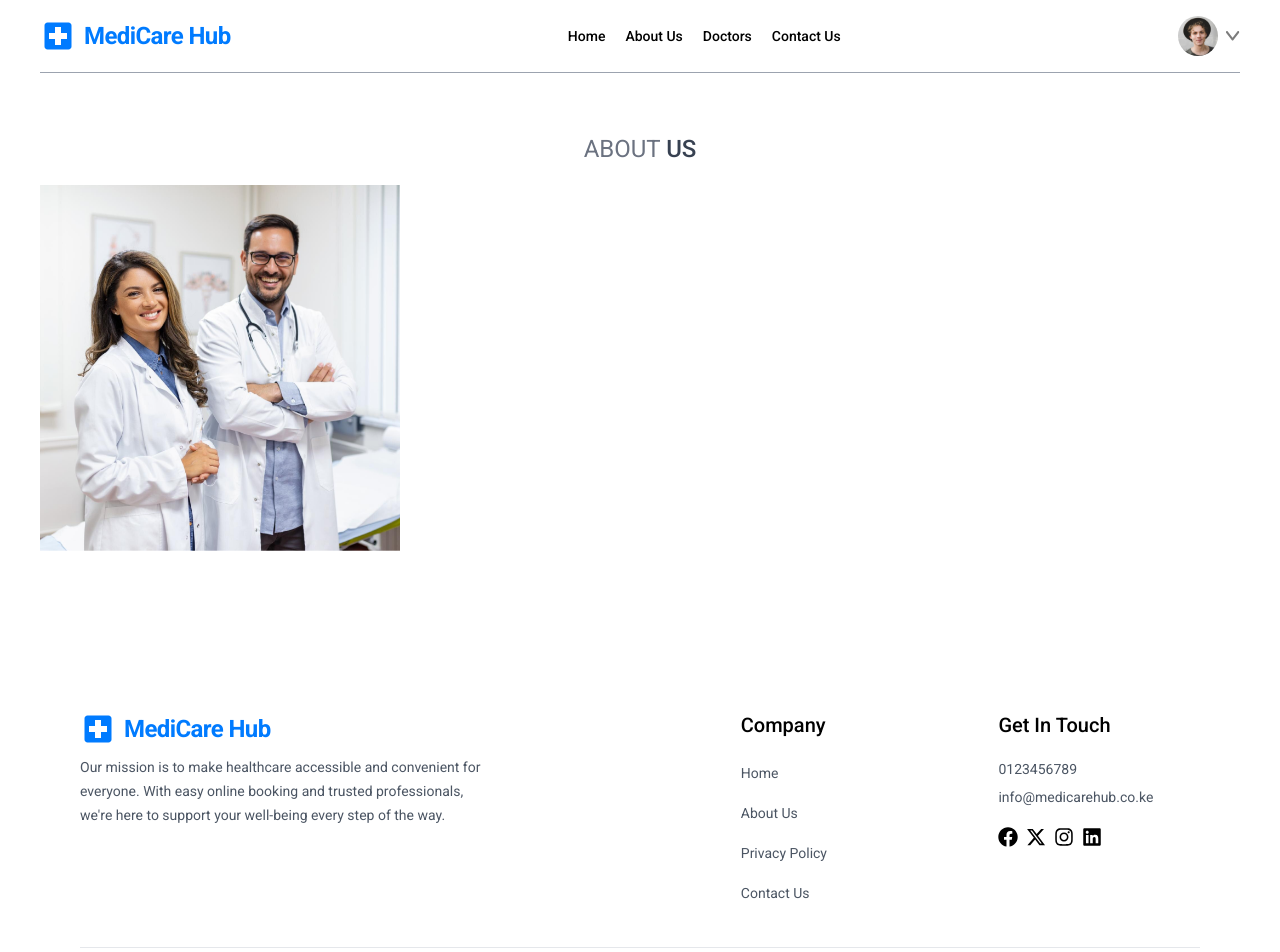
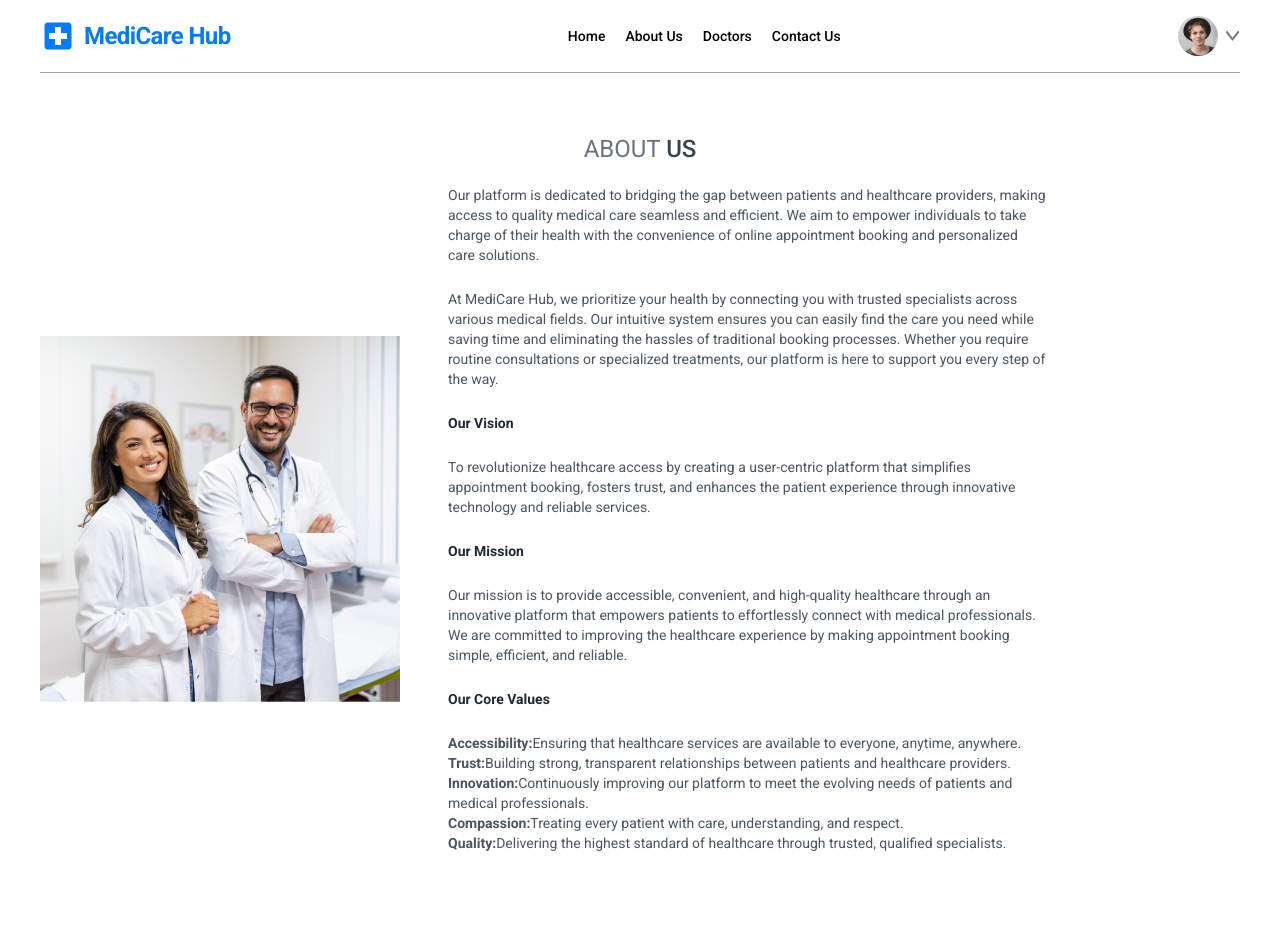
Before and after one commit to briansimiyuj/doctor-appointment-app, a React (Vite) app: page /about-us in a window 1280 px wide. Shown: the top 952 px of the page. Built offline with nearby package versions, Linux system fonts and the light colour scheme; a web font is replaced by a local one.

Commit message:
About Text

```diff
--- /dev/null
+++ b/src/components/About/AboutText.tsx
@@ -0,0 +1,76 @@
+const AboutText: React.FC = ()=>{
+
+    return(
+
+        <div className="flex flex-col justify-center gap-6 md:w-2/4 text-sm text-gray-600">
+
+            <p>Our platform is dedicated to bridging the gap between patients and healthcare providers, making access to quality medical care seamless and efficient. We aim to empower individuals to take charge of their health with the convenience of online appointment booking and personalized care solutions.</p>
+
+            <p>At MediCare Hub, we prioritize your health by connecting you with trusted specialists across various medical fields. Our intuitive system ensures you can easily find the care you need while saving time and eliminating the hassles of traditional booking processes. Whether you require routine consultations or specialized treatments, our platform is here to support you every step of the way.</p>
+
+            <b className="text-gray-800">Our Vision</b>
+
+            <p>To revolutionize healthcare access by creating a user-centric platform that simplifies appointment booking, fosters trust, and enhances the patient experience through innovative technology and reliable services.</p>
+
+            <b className="text-gray-800">Our Mission</b>
+
+            <p>Our mission is to provide accessible, convenient, and high-quality healthcare through an innovative platform that empowers patients to effortlessly connect with medical professionals. We are committed to improving the healthcare experience by making appointment booking simple, efficient, and reliable.</p>
+
+            <b className="text-gray-800">Our Core Values</b>
+
+            <ul>
+
+                <li>
+
+                    <strong>Accessibility:</strong>
+
+                    Ensuring that healthcare services are available to everyone, anytime, anywhere.
+
+                </li>
+
+
+                <li>
+
+                    <strong>Trust:</strong>
+
+                    Building strong, transparent relationships between patients and healthcare providers.
+
+                </li>
+
+
+                <li>
+
+                    <strong>Innovation:</strong>
+
+                    Continuously improving our platform to meet the evolving needs of patients and medical professionals.
+
+                </li>
+
+
+                <li>
+
+                    <strong>Compassion:</strong>
+
+                    Treating every patient with care, understanding, and respect.
+
+                </li>
+
+
+                <li>
+
+                    <strong>Quality:</strong>
+
+                    Delivering the highest standard of healthcare through trusted, qualified specialists.
+
+                </li>
+            </ul>
+
+
+
+        </div>
+
+    )
+
+}
+
+export default AboutText
--- a/src/pages/AboutPage.tsx
+++ b/src/pages/AboutPage.tsx
@@ -1,4 +1,5 @@
 import AboutImage from "../components/About/AboutImage"
+import AboutText from "../components/About/AboutText"
 
 const AboutPage: React.FC = ()=>{
 
@@ -15,6 +16,8 @@ const AboutPage: React.FC = ()=>{
 
                     <AboutImage/>
 
+                    <AboutText/>
+
                 </div>
 
             </div>
```
Also changed, not shown: 1 other file (tests, documents, lock files or other folders).
